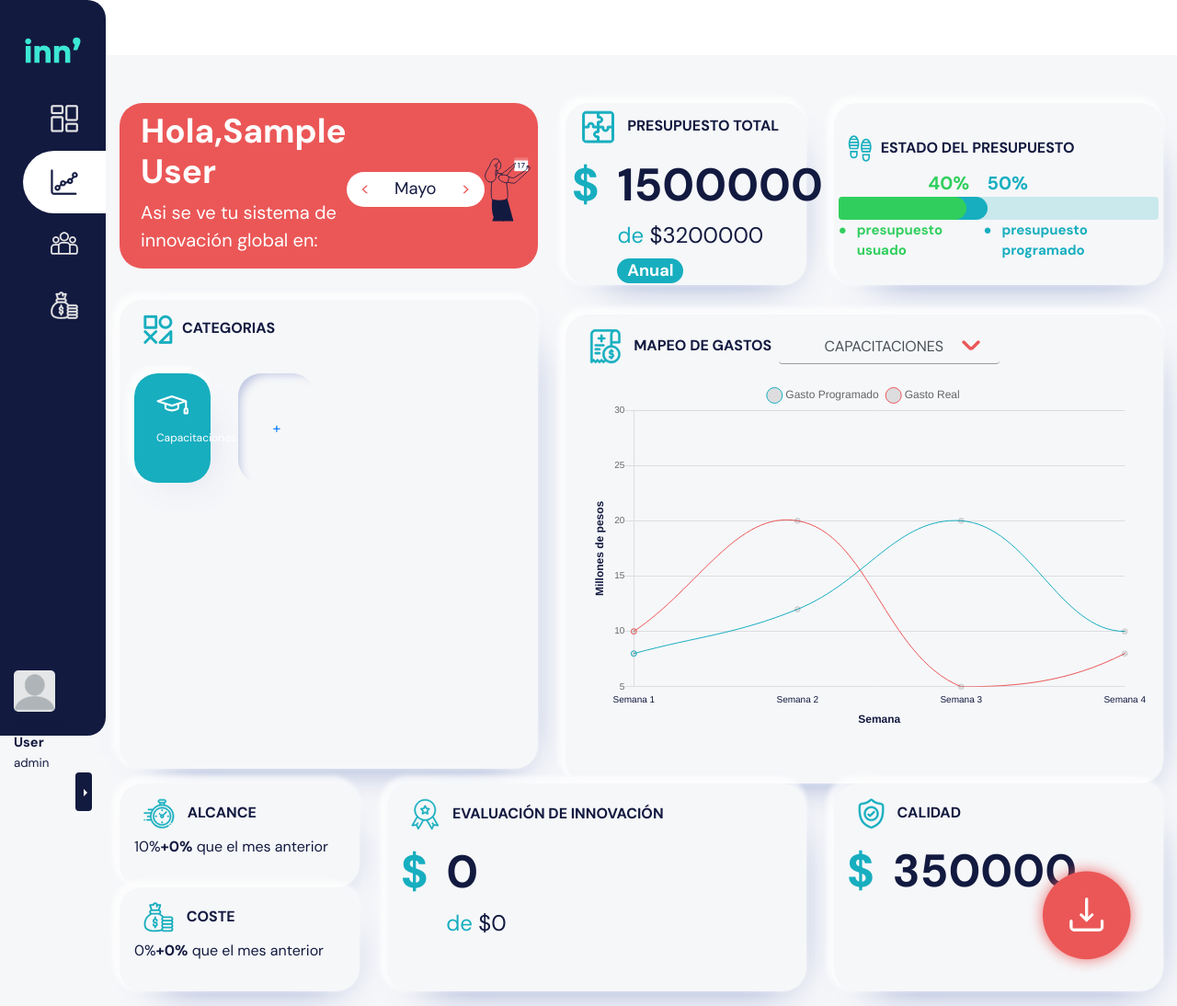
After one commit to andresggcf/Managinn, a PHP site: page /presupuesto_panel_control.php in a window 1280 px wide. The commit adds this page. Shown: the whole page at 92% size. Run offline with PHP 8.4, Linux system fonts and the light colour scheme; the visitor is signed in with stand-in values (Sample User, id 1); some libraries are stand-ins or nearby versions.

Commit message:
panel de control primera etapa

```diff
--- a/app/css/main.css
+++ b/app/css/main.css
@@ -766,4 +766,72 @@ body.panel_control {
 .categoria img {
   margin: 0 15px; }
 
+.valores_conversion .progress {
+  background-color: rgba(23, 174, 191, 0.2);
+  height: 25px; }
+
+.progress-bar {
+  border-radius: 0 25px 25px 0; }
+  .progress-bar.bg-blue {
+    background-color: #17AEBF !important;
+    z-index: 1;
+    margin-left: -12px; }
+  .progress-bar.bg-green {
+    background-color: #30CF5D !important;
+    z-index: 2; }
+  .progress-bar.bg-red {
+    background-color: #eb5757 !important; }
+
+.presupuesto .texto_escalamiento {
+  width: 100%; }
+
+.categorias_presupuesto a {
+  text-decoration: none; }
+
+.categorias_presupuesto .bg-blue {
+  background-color: #17AEBF; }
+  .categorias_presupuesto .bg-blue p {
+    color: #fff;
+    font-size: 12px; }
+
+.categorias_presupuesto img {
+  filter: brightness(0) invert(1); }
+
+#value1,
+#value2 {
+  font-size: 20px; }
+
+#value1 {
+  margin-left: 28%;
+  color: #30CF5D; }
+
+#value2 {
+  color: #17AEBF;
+  margin-left: 15px; }
+
+#p_usado,
+#p_programado {
+  font-size: 15px;
+  position: relative;
+  padding-left: 20px; }
+  #p_usado:before,
+  #p_programado:before {
+    content: '\25CF';
+    position: absolute;
+    left: 0;
+    top: 0; }
+
+#p_usado {
+  color: #30CF5D; }
+
+#p_programado {
+  color: #17AEBF; }
+
+#proyectos_convertidos {
+  width: auto !important;
+  min-width: 240px;
+  border-bottom: 1px solid #9A9A9A;
+  text-transform: uppercase;
+  padding-left: 0; }
+
 /* PRESUPUESTO*/
--- a/app/js/main.js
+++ b/app/js/main.js
@@ -59,6 +59,7 @@ jQuery(document).ready(function ($) {
     if (x.length == 0) { return false }
     x[n].style.display = "flex";
     var bar = $(".progress-bar");
+    if(!x.hasClass('tab_presupuesto')){
       switch (n) {
         case 0:
           bar.css('width', "0%");
@@ -88,6 +89,30 @@ jQuery(document).ready(function ($) {
           break;
         default:
           console.log(n, bar);
+      }
+    }else{
+      switch (n) {
+        case 0:
+          bar.css('width', "0%");
+          $(".items_progreso li:nth-child(1)>div").addClass("circulo-actual").removeClass("Circulo-Progreso circulo-pasado");
+          $(".items_progreso li:nth-child(2)>div").addClass("Circulo-Progreso").removeClass("circulo-actual");
+          $(".items_progreso li:nth-child(3)>div").addClass("Circulo-Progreso").removeClass("circulo-actual");
+          break;
+        case 1:
+          bar.css('width', "50%");
+          $(".items_progreso li:nth-child(1)>div").addClass("circulo-pasado").removeClass("circulo-actual");
+          $(".items_progreso li:nth-child(2)>div").addClass("circulo-actual").removeClass("Circulo-Progreso circulo-pasado");
+          $(".items_progreso li:nth-child(3)>div").addClass("Circulo-Progreso").removeClass("circulo-actual circulo-pasado");
+          break;
+        case 2:
+          bar.css('width', "100%");
+          $(".items_progreso li:nth-child(2)>div").addClass("circulo-pasado").removeClass("circulo-actual");
+          $(".items_progreso li:nth-child(3)>div").addClass("circulo-actual").removeClass("Circulo-Progreso");
+          console.log(n)
+          break;
+        default:
+          console.log(n, bar);
+      }
     }
   }
   $("input[name='btn_back']").click(function () {
--- a/app/scss/main.scss
+++ b/app/scss/main.scss
@@ -898,4 +898,83 @@ body.panel_control{
     }
 
 }
+.valores_conversion{
+    .progress{
+        background-color: $color-azul-btn-alpha;
+        height: 25px;
+    }
+}
+.progress-bar{
+    border-radius: 0 25px 25px 0;
+    &.bg-blue{
+        background-color: $color-azul-btn !important;
+        z-index: 1;
+        margin-left: -12px;
+    }
+    &.bg-green{
+        background-color: $color-verde !important;
+        z-index: 2;
+    }
+    &.bg-red{
+        background-color: $color-rojo-btn !important;
+    }
+}
+.presupuesto{
+    .texto_escalamiento{
+        width: 100%;
+    }
+
+}
+.categorias_presupuesto{
+    a{
+        text-decoration: none;
+    }
+    .bg-blue{
+        background-color: $color-azul-btn;
+        p{
+            color: #fff;
+            font-size: 12px;
+        }
+    }
+    img{
+        filter:brightness(0) invert(1);
+    }
+}
+#value1,
+#value2{
+    font-size: 20px;
+}
+#value1{
+    margin-left: 28%;
+    color:$color-verde;
+}
+#value2{
+    color:$color-azul-btn;
+    margin-left: 15px;
+}
+#p_usado,
+#p_programado{
+    font-size: 15px;
+    position: relative;
+    padding-left: 20px;
+    &:before{
+        content: '\25CF';
+        position: absolute;
+        left: 0;
+        top: 0;
+    }
+}
+#p_usado{
+    color:$color-verde;
+}
+#p_programado{
+    color:$color-azul-btn
+}
+#proyectos_convertidos{
+    width: auto!important;
+    min-width: 240px;
+    border-bottom: 1px solid $color-gris;
+    text-transform: uppercase;
+    padding-left: 0;
+}
 /* PRESUPUESTO*/
--- a/app/scss/variables.scss
+++ b/app/scss/variables.scss
@@ -2,6 +2,7 @@ $color-textos:#131a40;
 $color-textos-alpha:rgba(19, 26, 64, .6);
 $color-rojo-btn:#eb5757;
 $color-azul-btn:#17AEBF;
+$color-azul-btn-alpha: rgba(23,174,191,.20);
 $color-background:#F6F7F9;
 $color-sombras:#3754AA;
 $color-verde: #30CF5D;
--- /dev/null
+++ b/presupuesto_panel_control.php
@@ -0,0 +1,212 @@
+<?php
+  session_start();
+
+  $nombre = $_SESSION['name_post'];
+  $correo = $_SESSION['email_post'];
+  $rol = $_SESSION['role_post'];
+
+  include("header.php");
+  ?>
+
+<body class="global-view panel_control presupuesto">
+  <div class="NavBar">
+    <div class="Contenedor-Menu">
+      <!-- <img src="img/iconos/managinn.png" width="180px" alt="" class=""> -->
+    </div>
+  </div>
+
+    <div class = "Columna-Perfil d-flex flex-column">
+      <div class="icon_home">
+        <img src="img/iconos/inn.svg" width="180px" alt="" class="">
+      </div>
+      <div class = "Elementos-Perfil">
+        <div class = "Botones-Perfil">
+          <a class="Icono-Menu-Perfil" href = "perfil.php">
+            <img src="./img/iconos/icono_proyectos.svg" alt="Dashboard">
+          </a>
+          <a class="Icono-Menu-Perfil current" >
+            <img class="current-Icono"  src="./img/iconos/icono_global.svg" alt="Global">
+          </a>
+          <a class="Icono-Menu-Perfil" href = "personas.php">
+            <img src="./img/iconos/icono_personas.svg" alt="Personas">
+          </a>
+          <a class="Icono-Menu-Perfil" href = "presupuesto.php">
+            <img src="./img/iconos/icono_presupuesto.svg" alt="Presupuesto">
+          </a>
+        </div>
+
+        <div class = "Usuario-Perfil">
+
+          <img src = "./img/iconos/Icono-Perfil.png" alt="Icono"
+          height="45px"
+          style = "border-radius: 5px; float: left; margin-right: 10px;">
+
+          <div style = "float:left;">
+            <p class="Texto-Nombre-Perfil"><strong> <?php echo $_SESSION['name_post'];?></strong></p>
+            <p class="Texto-Rol-Perfil"><?php echo $_SESSION['role_post'];?></p>
+          </div>
+
+          <div class = "Perfil-Dropdown-Container" style = "float: right;">
+            <div class="btn-group dropright ">
+              <button type="button" class="btn btn-secondary dropdown-toggle Boton-Dropdown" data-toggle="dropdown" aria-haspopup="true" aria-expanded="false">
+
+              </button>
+              <div class="dropdown-menu">
+                <!-- Dropdown menu links -->
+                <a style="color:#eb5757; margin-left: 15px" href = "index.php?logout='1'">Cerrar Sesión</a>
+              </div>
+            </div>
+          </div>
+        </div>
+      </div>
+    </div>
+
+    <div class="contenedor_dashboard">
+        <div class="container-fluid">
+            <div class="row kpi">
+                <div class="col-5 my-3">
+                    <div class="info_general px-2 pb-0 pt-2 d-flex flex-row justify-content-between align-items-center">
+                        <div class="nombre">
+                            <h2>Hola,<?php echo $_SESSION['name_post'];?></h2>
+                            <p>Asi se ve tu sistema de innovación global en:</p>
+                        </div>
+                        <div class="mes d-flex flex-row align-items-center justify-content-around">
+                            <a id="less_month" href="#"><</a>
+                            <span id="mes_actual">Diciembre</span>
+                            <a id="more_month" href="#">></a>
+                        </div>
+                        <div class="imagen">
+                            <img src="img/iconos/ilustracion_saludo.svg" alt="Saludo">
+                        </div>
+                    </div>
+                </div>
+                <div class="col-3 my-3">
+                    <div class="box-shadow px-2 pb-0 pt-2 d-flex flex-row justify-content-around align-items-center">
+                        <div class="texto_escalamiento">
+                          <h4 class="uppercase"><img src="img/iconos/presupuesto_total.svg" alt="" class="img_icons"> Presupuesto Total</h4>
+                          <div class="d-flex flex-column ml-5">
+                            <span id="presupuesto_usado" class="icon_pesos">0</span>
+                            <span class="total">de <em id="total_presupuesto_usado" >$0</em> <em><span class="badge badge-pill badge-azul">Anual</span></em> </span>
+                          </div>
+                        </div>
+                    </div>
+                </div>
+                <div class="col-4 my-3">
+                    <div class="conversion box-shadow px-0 pb-0 pt-2 d-flex flex-row justify-content-around align-items-center">
+                        <div class="texto_escalamiento">
+                            <h4  class="uppercase"><img src="img/iconos/icono_dias_activo.svg" alt="" class="img_icons">Estado del presupuesto</h4>
+                            <div>
+                              <span id="value1">40%</span>
+                              <span id="value2">50%</span>
+                            </div>
+                            <div class="valores_conversion">
+                              <div class="progress">
+                                <div class="progress-bar bg-green" role="progressbar" style="width: 40%" aria-valuenow="40" aria-valuemin="0" aria-valuemax="100"></div>
+                                <div class="progress-bar bg-blue" role="progressbar" style="width: 10%" aria-valuenow="10" aria-valuemin="0" aria-valuemax="100"></div>
+                              </div>
+                            </div>
+                            <div class="d-flex flex-row justify-content-around">
+                              <span id="p_usado">presupuesto usuado</span>
+                              <span id="p_programado">presupuesto programado</span>
+                            </div>
+                        </div>
+                    </div>
+                </div>
+            </div>
+            <div class="row graficas">
+                <div class="col-5">
+                  <div class="box-shadow">
+                    <h4 class="uppercase"><img src="img/iconos/categorias_presupeusto.png" alt="Metricas" class="img_icons">Categorias</h4>
+                    <div class="row pt-4 categorias_presupuesto">
+                      <div class="col-lg-6 col-xl-3">
+                        <a href="#" class="bg-blue p-4 box-shadow d-flex flex-column justify-content-center">
+                          <img src="img/iconos/capacitaciones_cat.svg" alt="capacitaciones">
+                          <p class="text-center mt-3">Capacitaciones</p>
+                        </a>
+                      </div>
+                      <div class="col-lg-6 col-xl-3 d-flex">
+                        <a class="border-radius d-flex flex-column justify-content-center align-items-center" href="#">
+                          +
+                        </a>
+                      </div>
+                    </div>
+                  </div>
+                </div>
+                <div class="col-7">
+                    <div class="box-shadow my-3">
+                    <div class="bg-color d-flex align-items-center ">
+                      <h4 class="uppercase mr-2"> <img src="img/iconos/mapeo_de_gastos.svg" alt="Metricas" class="img_icons"> Mapeo de gastos</h4>
+                      <select class="form-control mb-2" id="proyectos_convertidos">
+                        <option value="" disabled selected>Capacitaciones</option>
+                        <option>1</option>
+                        <option>2</option>
+                        <option>3</option>
+                        <option>4</option>
+                        <option>5</option>
+                      </select>
+                    </div>
+                    <canvas id="chartPresupuesto" class="bg-color grafica" height="400"></canvas>
+                    </div>
+
+                </div>
+            </div>
+            <div class="row">
+              <div class="col-3 my-3">
+                <div class="row">
+                  <div class="col-12">
+                    <div class="box-shadow">
+                      <h4 class="uppercase"><img src="img/iconos/alcance.svg" alt="" class="img_icons"> Alcance</h4>
+                      <div class="valores_escalamiento d-flex flex-row">
+                        <span id="escalamiento">
+                            0%
+                        </span>
+                        <p>
+                          <strong>+0%</strong>
+                          que el mes anterior
+                        </p>
+                      </div>
+                    </div>
+                  </div>
+                  <div class="col-12">
+                    <div class="box-shadow">
+                      <h4 class="uppercase"><img src="img/iconos/coste.svg" alt="" class="img_icons"> Coste</h4>
+                      <div class="valores_escalamiento d-flex flex-row">
+                        <span id="escalamiento">
+                            0%
+                        </span>
+                        <p>
+                          <strong>+0%</strong>
+                          que el mes anterior
+                        </p>
+                      </div>
+                    </div>
+                  </div>
+                </div>
+              </div>
+              <div class="col-5 my-3">
+                  <div class="box-shadow">
+                    <h4 class="uppercase"><img src="img/iconos/evaluacion.svg" alt="" class="img_icons"> Evaluación de innovación</h4>
+                    <div class="d-flex flex-column ml-5">
+                      <span id="presupuesto_usado" class="icon_pesos">0</span>
+                      <span class="total">de <em id="total_presupuesto_usado" >$0</em></span>
+                    </div>
+                  </div>
+              </div>
+              <div class="col-4 my-3 ">
+                  <div class="box-shadow d-flex flex-column">
+                    <h4 class="uppercase"><img src="img/iconos/calidad.svg" alt="" class="img_icons"> Calidad</h4>
+                    <span id="valor_actual_neto" class="ml-5 icon_pesos">0</span>
+                  </div>
+              </div>
+          </div>
+        </div>
+        <div class="btn-flotante">
+          <img src="img/iconos/boton_reporte.svg" alt="Descargar Reporte">
+        </div>
+    </div>
+
+
+
+<?php
+include("footer.php");
+?>
```
Also changed, not shown: app/js/graficas.js (+87 -0 lines), presupuesto_informacion.php (+12 -12 lines), img/iconos/alcance.svg (added), img/iconos/banderin.svg (added), img/iconos/calidad.svg (added), img/iconos/categorias_presupeusto.png (added), img/iconos/coste.svg (added), img/iconos/evaluacion.svg (added), img/iconos/mapeo_de_gastos.svg (added), img/iconos/presupuesto_proyectos.svg (added), img/iconos/presupuesto_total.svg (added), img/iconos/productividad.svg (added). Lines whose indentation alone changed are shown as unchanged.
